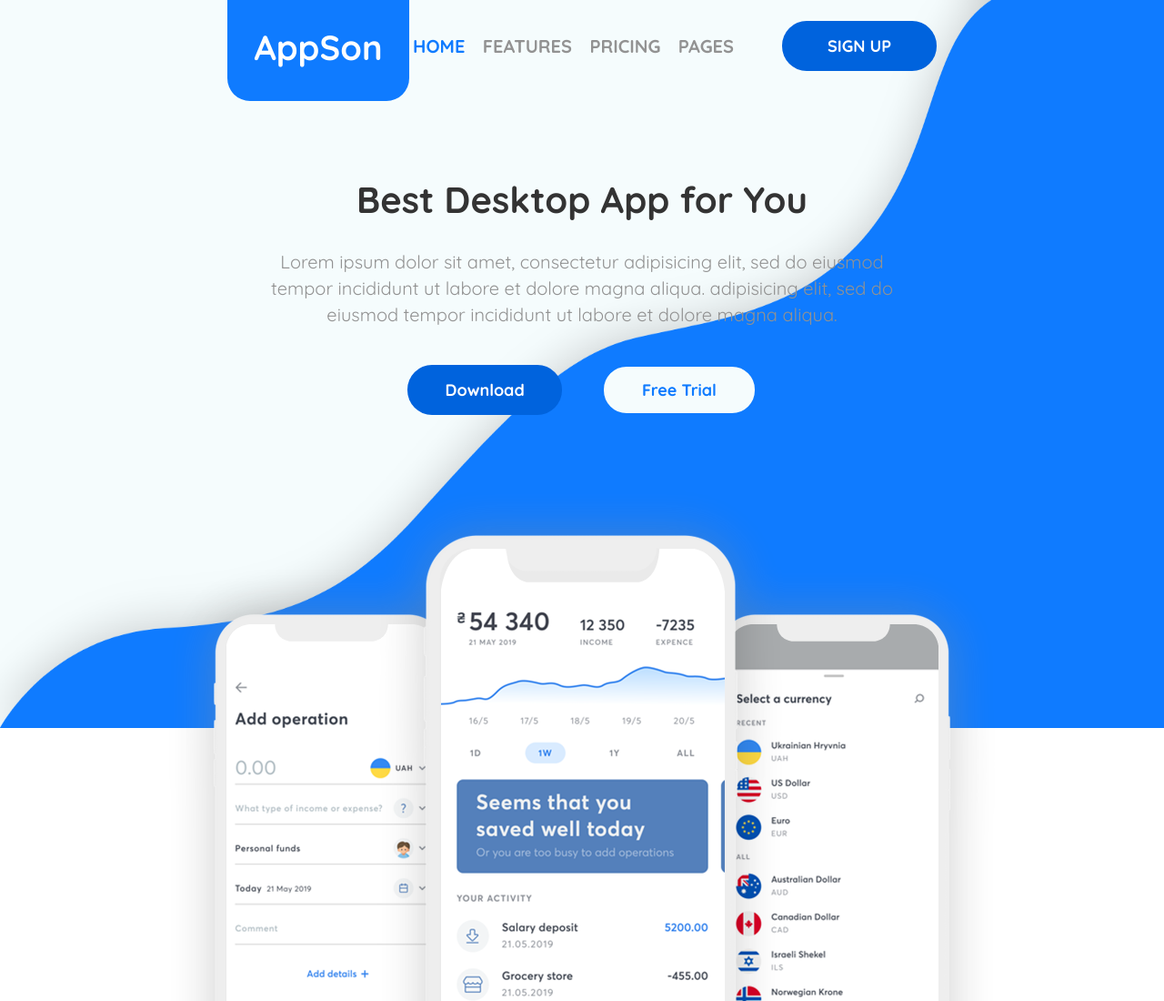
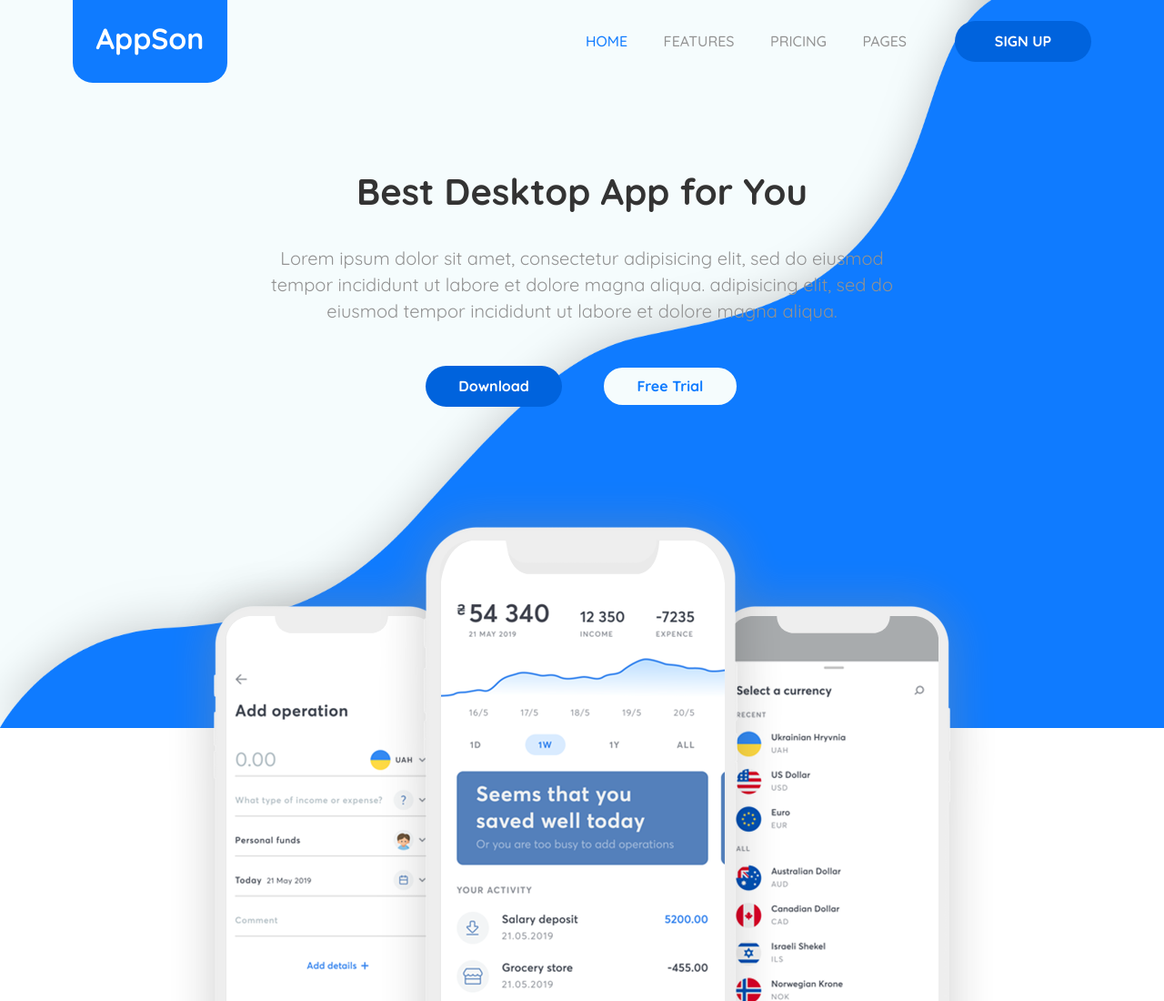
Before and after one commit to ShamilJs/Best-Desctop, a plain HTML site: page index.html in a window 1280 px wide. Shown: the top 1100 px of the page at 91% size. Drawn offline with Linux system fonts and the light colour scheme.

Commit message:
create media header 1440

```diff
--- a/scss/_header.scss
+++ b/scss/_header.scss
@@ -112,11 +112,6 @@
         &__element {
             max-width: 720px;
             min-height: 250px;
-            margin: 0 auto;
-            display: flex;
-            flex-direction: column;
-            justify-content: space-between;
-            text-align: center;
             margin-top: 106px;
         }
     }
@@ -134,9 +129,6 @@
     .right {
         &__menu {
             width: 353px;
-            display: flex;
-            justify-content: space-between;
-            align-items: center;
             margin-right: 53px;
         }
         &__menu-item {
@@ -168,3 +160,42 @@
         }
     }
 }
+
+@media only screen and (max-width: 1440px){
+    .header {
+        background: url('/img/header/01.png') 0 0/100% 100% no-repeat;
+        &__container {
+            padding: 0 80px;
+        }
+        &__element {
+            max-width: 720px;
+            min-height: 250px;
+            margin-top: 106px;
+        }
+    }
+    .nav {
+        &__left {
+            width: 170px;
+            height: 91px;
+            border-radius: 0 0 22px 22px;
+            padding-top: 30px;
+            a {
+                font-size: 32px;
+            }
+        }
+    }
+    .right {
+        &__menu-item {
+            font-size: 16px;
+            font-weight: 500;
+            line-height: 27px;
+        }
+    }
+    .btn {
+        width: 150px;
+        height: 45px;
+        border-radius: 25px;
+        font-size: 16px;
+        line-height: 27px;
+    }
+}
```
Also changed, not shown: css/style.css.
